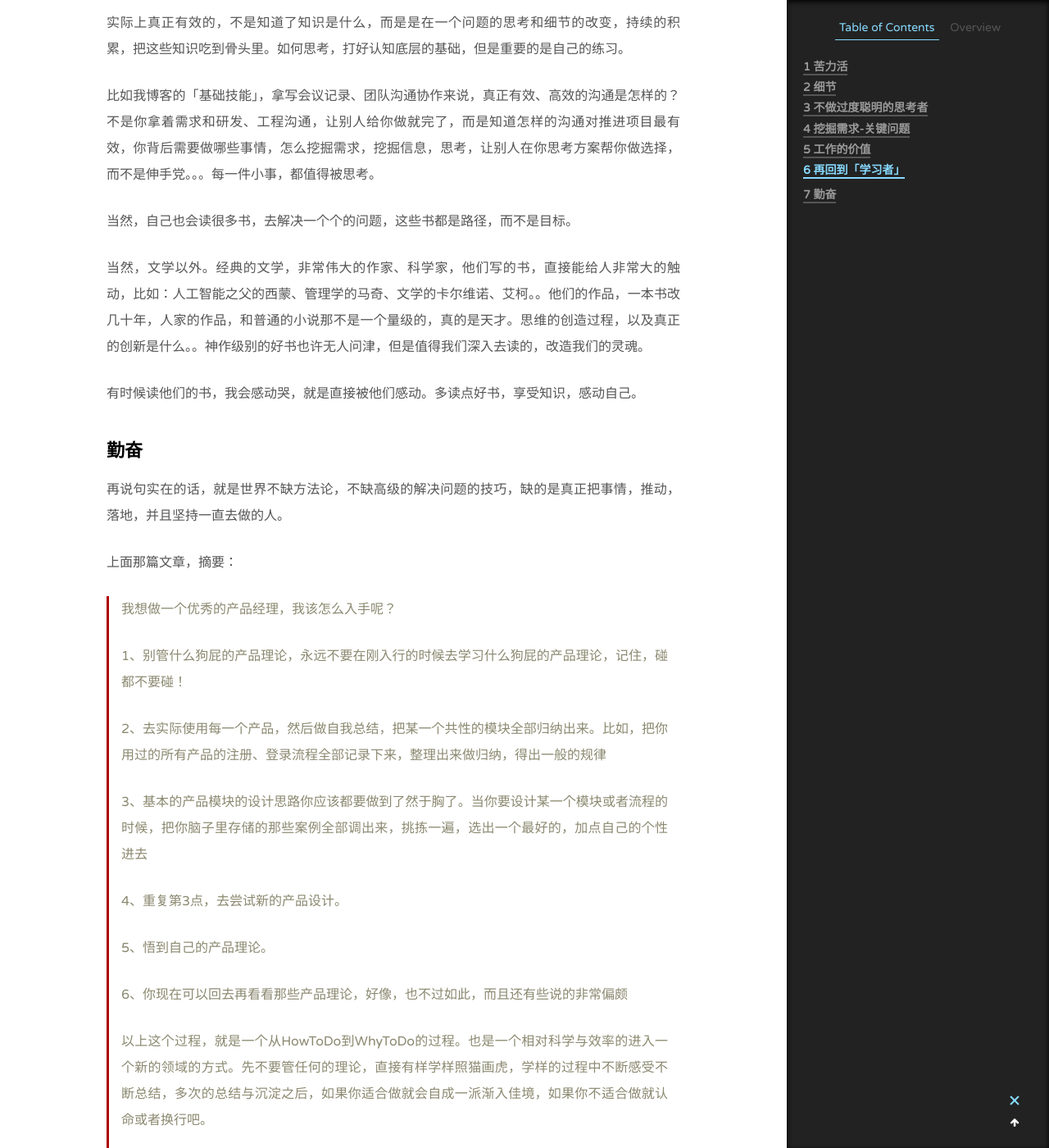
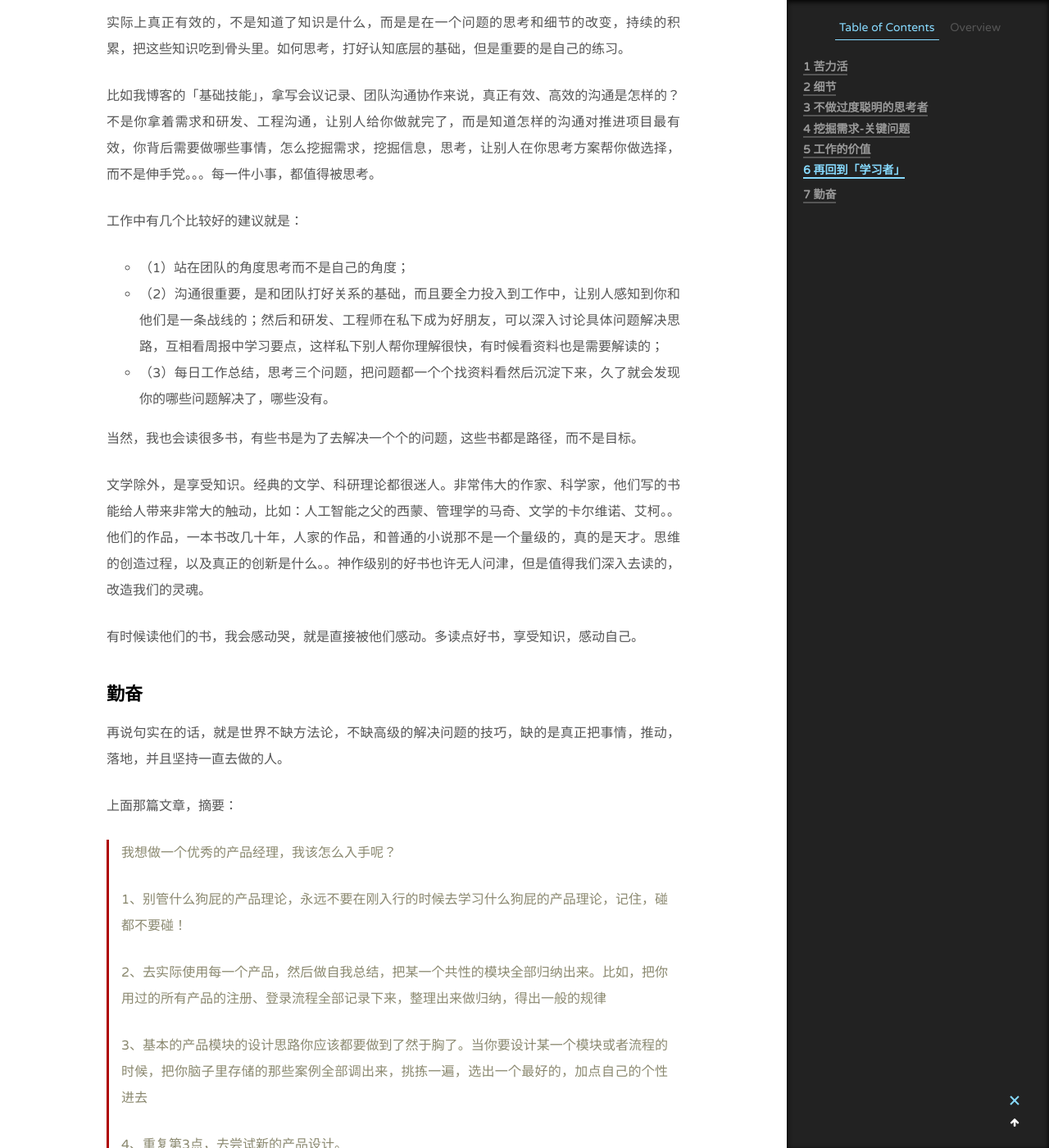
Before and after one commit to RamyWu/RamyWu.github.io, a Jekyll site: the page built from _posts/2017-12-25-Chatting-About-PM-Work.md, in a window 1280 px wide and 1400 px high, scrolled down 6534 px. Shown: the whole window at 82% size. Built offline with Jekyll 4.4.1, drawn with Linux system fonts in a browser that asks for light colours; comment, search, counter and statistics services are not loaded; some of the changed text lies outside the part shown.

Commit message:
add learn

```diff
--- a/_posts/2017-12-25-Chatting-About-PM-Work.md
+++ b/_posts/2017-12-25-Chatting-About-PM-Work.md
@@ -157,7 +157,7 @@ category: Work
 
 ## 再回到「学习者」
 
-一朋友说我竟然懂算法，我说我不会啊，但是我每天下了班努力理解，每天看算法工程师的周报，论文笔记，偶尔看下吴嗯的课程培养一点sense，但主要是查里面的细节和具体的问题，根据每个问题再读论文。
+一朋友说我竟然懂算法，我说我不会啊，但是我每天下了班努力理解，每天看算法工程师的周报，论文笔记，请他下午茶就顺带把不懂的问题请教了。自己也偶尔看下吴嗯的课程培养一点sense，但主要是查里面的细节和具体的问题，根据每个问题再读论文。
 
 论文怎么读？
 
@@ -176,9 +176,16 @@ category: Work
 
 比如我博客的「基础技能」，拿写会议记录、团队沟通协作来说，真正有效、高效的沟通是怎样的？不是你拿着需求和研发、工程沟通，让别人给你做就完了，而是知道怎样的沟通对推进项目最有效，你背后需要做哪些事情，怎么挖掘需求，挖掘信息，思考，让别人在你思考方案帮你做选择，而不是伸手党。。。每一件小事，都值得被思考。
 
-当然，自己也会读很多书，去解决一个个的问题，这些书都是路径，而不是目标。
+工作中有几个比较好的建议就是：
 
-当然，文学以外。经典的文学，非常伟大的作家、科学家，他们写的书，直接能给人非常大的触动，比如：人工智能之父的西蒙、管理学的马奇、文学的卡尔维诺、艾柯。。他们的作品，一本书改几十年，人家的作品，和普通的小说那不是一个量级的，真的是天才。思维的创造过程，以及真正的创新是什么。。神作级别的好书也许无人问津，但是值得我们深入去读的，改造我们的灵魂。
+- （1）站在团队的角度思考而不是自己的角度；
+- （2）沟通很重要，是和团队打好关系的基础，而且要全力投入到工作中，让别人感知到你和他们是一条战线的；然后和研发、工程师在私下成为好朋友，可以深入讨论具体问题解决思路，互相看周报中学习要点，这样私下别人帮你理解很快，有时候看资料也是需要解读的；
+- （3）每日工作总结，思考三个问题，把问题都一个个找资料看然后沉淀下来，久了就会发现你的哪些问题解决了，哪些没有。
+
+
+当然，我也会读很多书，有些书是为了去解决一个个的问题，这些书都是路径，而不是目标。
+
+文学除外，是享受知识。经典的文学、科研理论都很迷人。非常伟大的作家、科学家，他们写的书能给人带来非常大的触动，比如：人工智能之父的西蒙、管理学的马奇、文学的卡尔维诺、艾柯。。他们的作品，一本书改几十年，人家的作品，和普通的小说那不是一个量级的，真的是天才。思维的创造过程，以及真正的创新是什么。。神作级别的好书也许无人问津，但是值得我们深入去读的，改造我们的灵魂。
 
 有时候读他们的书，我会感动哭，就是直接被他们感动。多读点好书，享受知识，感动自己。
 
```
